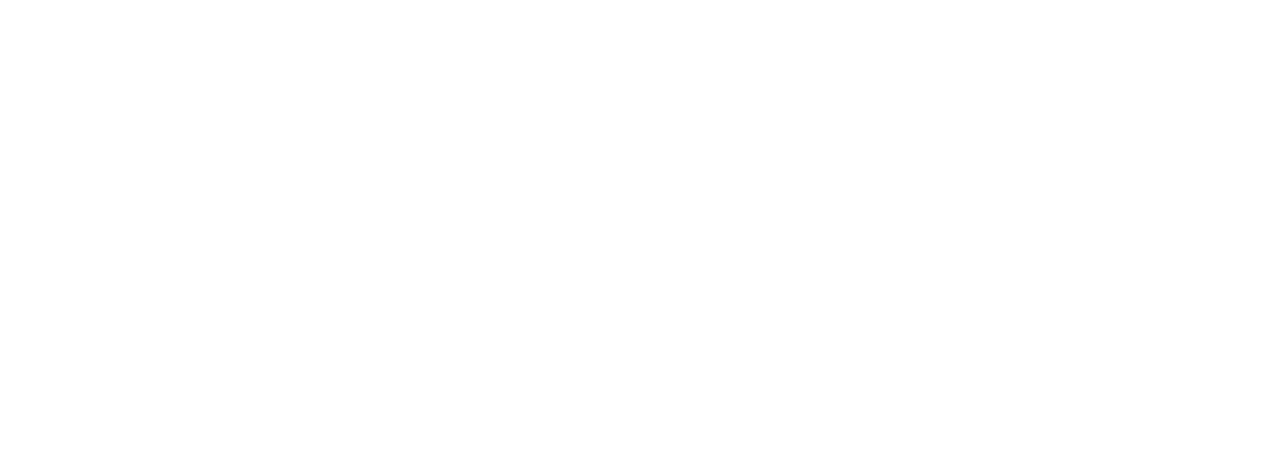
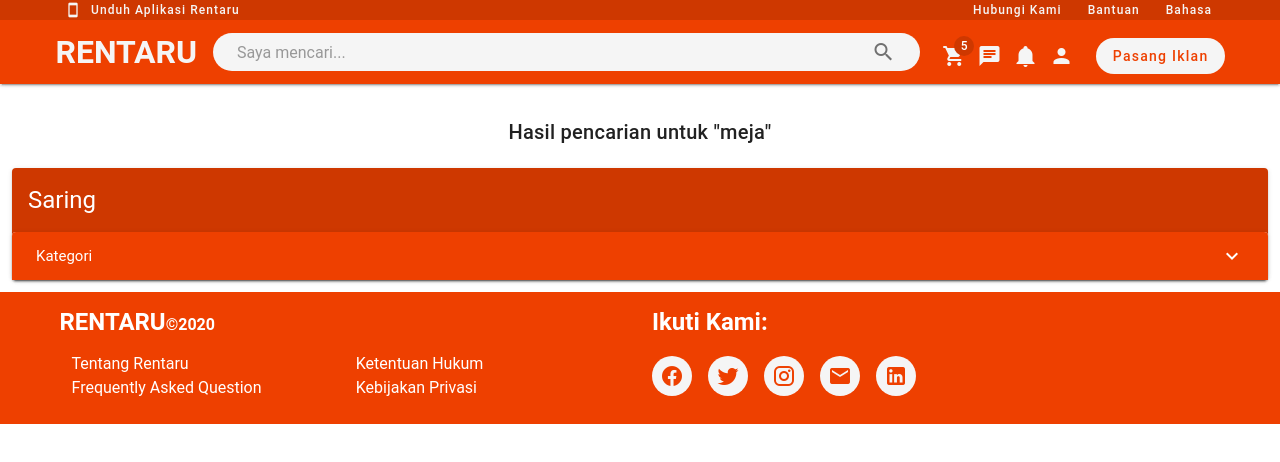
Before and after one commit to fradip12/RentaruWeb, a Vue app: page /search in a window 1280 px wide. Shown: the top 462 px of the page. Built offline with nearby package versions, Linux system fonts and the light colour scheme; the HTML template or start-up script is replaced by a standard one.

Commit message:
ui : search saring wip

```diff
--- a/src/router/index.js
+++ b/src/router/index.js
@@ -39,6 +39,12 @@
     name: 'Wishlist',
     component: () => import('@/views/wishlist'),
   },
+
+  {
+    path: '/search',
+    name: 'Search',
+    component: () => import('@/views/search'),
+  },
 ];
 
 const router = new VueRouter({
--- /dev/null
+++ b/src/views/search.vue
@@ -0,0 +1,85 @@
+<template>
+  <v-app>
+    <v-main>
+      <Header />
+
+      <v-container fluid>
+        <div class="text-h6 text-center my-5">Hasil pencarian untuk "meja"</div>
+
+        <v-card style="background-color:#ce3800;">
+          <v-card-title class="headline white--text">Saring</v-card-title>
+          <v-expansion-panels accordion>
+            <v-expansion-panel>
+              <v-expansion-panel-header
+                color="primary"
+                class="white--text white"
+                >Kategori
+                <template v-slot:actions>
+                  <v-icon color="white">$expand</v-icon>
+                </template>
+              </v-expansion-panel-header>
+              <v-expansion-panel-content color="quarter">
+                <v-list flat>
+                  <v-list-item-group
+                    v-model="settings"
+                    multiple
+                    active-class=""
+                    color="quarter"
+                  >
+                    <v-list-item>
+                      <template v-slot:default="{ active }">
+                        <v-list-item-content>
+                          <v-list-item-title>Outdoor</v-list-item-title>
+                        </v-list-item-content>
+                        <v-list-item-action>
+                          <v-checkbox :input-value="active" />
+                        </v-list-item-action>
+                      </template>
+                    </v-list-item>
+
+                    <v-list-item>
+                      <template v-slot:default="{ active }">
+                        <v-list-item-content>
+                          <v-list-item-title>Outdoor</v-list-item-title>
+                        </v-list-item-content>
+                        <v-list-item-action>
+                          <v-checkbox :input-value="active" />
+                        </v-list-item-action>
+                      </template>
+                    </v-list-item>
+                  </v-list-item-group>
+                </v-list>
+              </v-expansion-panel-content>
+            </v-expansion-panel>
+          </v-expansion-panels>
+        </v-card>
+      </v-container>
+
+      <Footer />
+    </v-main>
+  </v-app>
+</template>
+
+<script>
+import Footer from "@/components/footer";
+import Header from "@/components/header";
+
+export default {
+  name: "Search",
+  components: {
+    Header,
+    Footer
+  },
+  data: function() {
+    return {
+      settings: []
+    };
+  },
+
+  methods: {
+    toggle: function() {
+      this.outdoor != this.outdoor;
+    }
+  }
+};
+</script>
```
